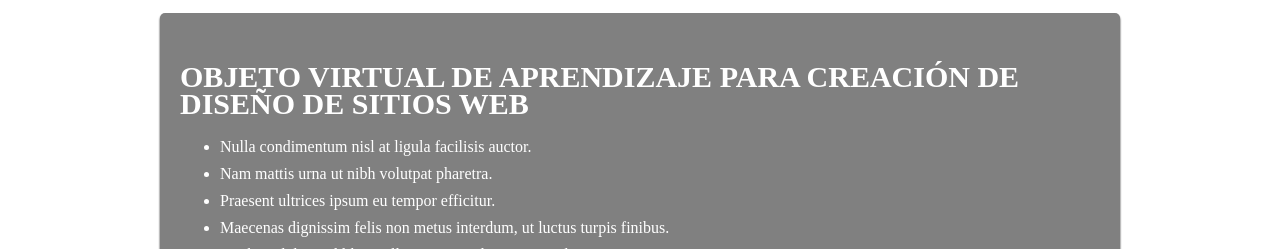
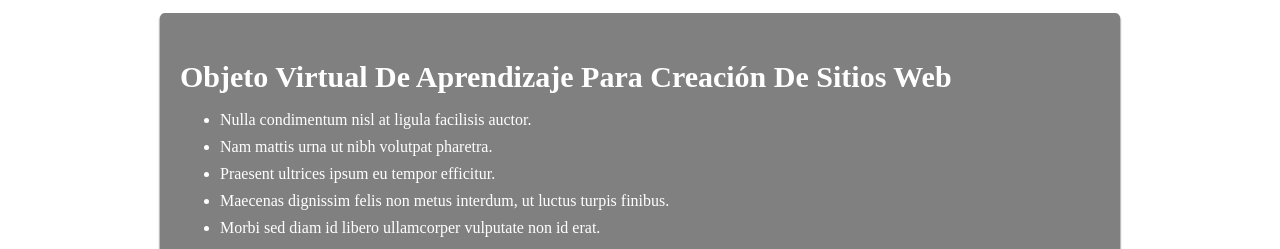
Before and after one commit to andresjacobounad/andresjacobounad.github.io, a plain HTML site: page index.html in a window 1280 px wide. Shown: the part 551-800 px from the top of the page. Drawn offline with nearby package versions, Linux system fonts and the light colour scheme; files whose address does not match are found by name; a web font is replaced by a local one.

Commit message:
Actualización_texto_3

```diff
--- a/index.html
+++ b/index.html
@@ -80,7 +80,7 @@
 <section id="Bienvenidos">
 <article>
 
-<hgroup> <h3> OBJETO VIRTUAL DE	APRENDIZAJE PARA CREACIÓN DE DISEÑO DE SITIOS WEB</h3></hgroup>
+<hgroup> <h3> Objeto Virtual De Aprendizaje Para Creación De Sitios Web </h3></hgroup>
 <p>
 <ul>
 <li> Nulla condimentum nisl at ligula facilisis auctor.</li>
```
